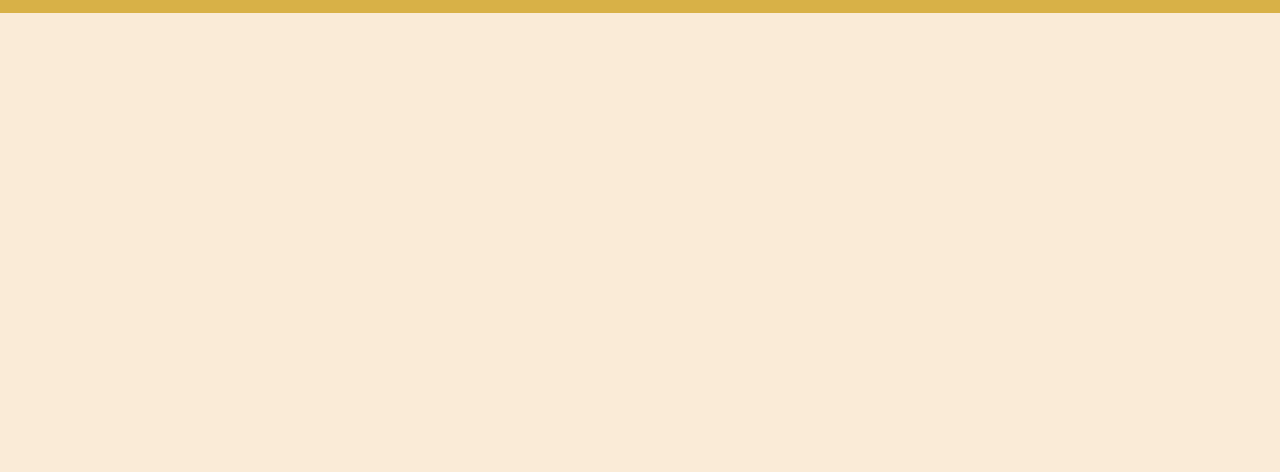
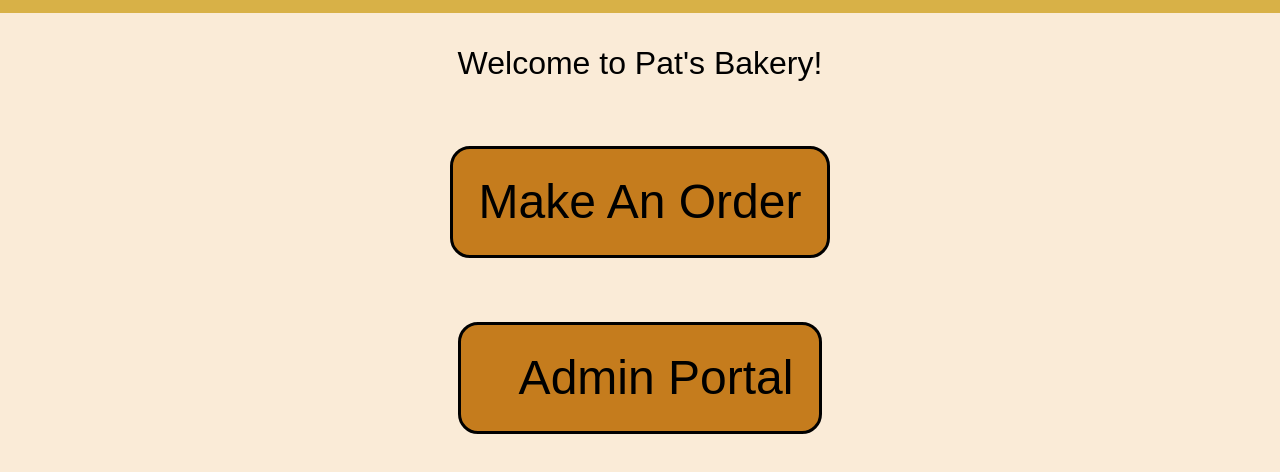
Before and after one commit to kE3kZ/Systems_Group3, a plain HTML site: page index.html in a window 1280 px wide. Shown: the part 110-582 px from the top of the page. Drawn offline with Linux system fonts and the light colour scheme.

Commit message:
more stuff

```diff
--- a/globalcss.css
+++ b/globalcss.css
@@ -27,3 +27,43 @@ img {
     height: 6vmax;
     overflow: auto;
 }
+
+button {
+    display: block;
+    margin: auto;
+    margin-bottom: 5%;
+    margin-top: 5%;
+    border:rgb(46, 35, 4);
+    color:rgb(179, 125, 46);
+    padding: 2%;
+    font-size: 3em;
+    cursor: pointer;
+    border-radius: 20px;
+}
+
+.order {
+    background-color: rgb(197, 124, 29);
+    color: black;
+    border: solid;
+}
+
+.order:hover{
+    background-color: rgb(170, 59, 32);
+}
+
+.admin {
+    background-color: rgb(197, 124, 29);
+    color: black;
+    border: solid;
+    padding-left: 4.5%;
+
+}
+
+.admin:hover{
+    background-color: rgb(170, 59, 32);
+}
+
+.welcome {
+    text-align: center;
+    font-size: 2em;
+}
--- a/index.html
+++ b/index.html
@@ -9,8 +9,12 @@
 <body>
   <div class="header">
     <h1><img src="melonbreadheadpublicdomain.svg" alt="Pat's Bakery Logo">Pat's Bakery<img src="melonbreadheadpublicdomain.svg" alt="Pat's Bakery Logo"></h1>
-
   </div>
+  <div class="buttons">
+    <p class="welcome">Welcome to Pat's Bakery!</p>
+  </div>
+  <button class="order">Make An Order</button>
+  <button class="admin">Admin Portal</button>
 </body>
 </html>
 
```
Also changed, not shown: order.html (added, +16 -0 lines).
